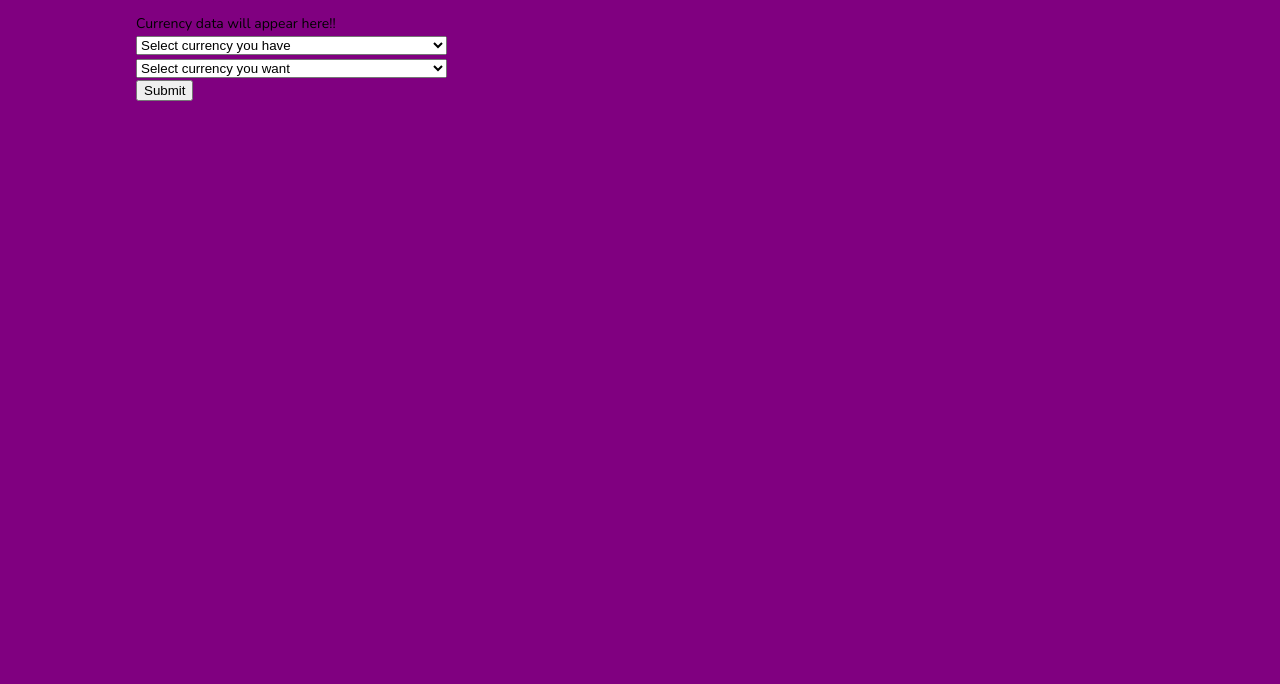
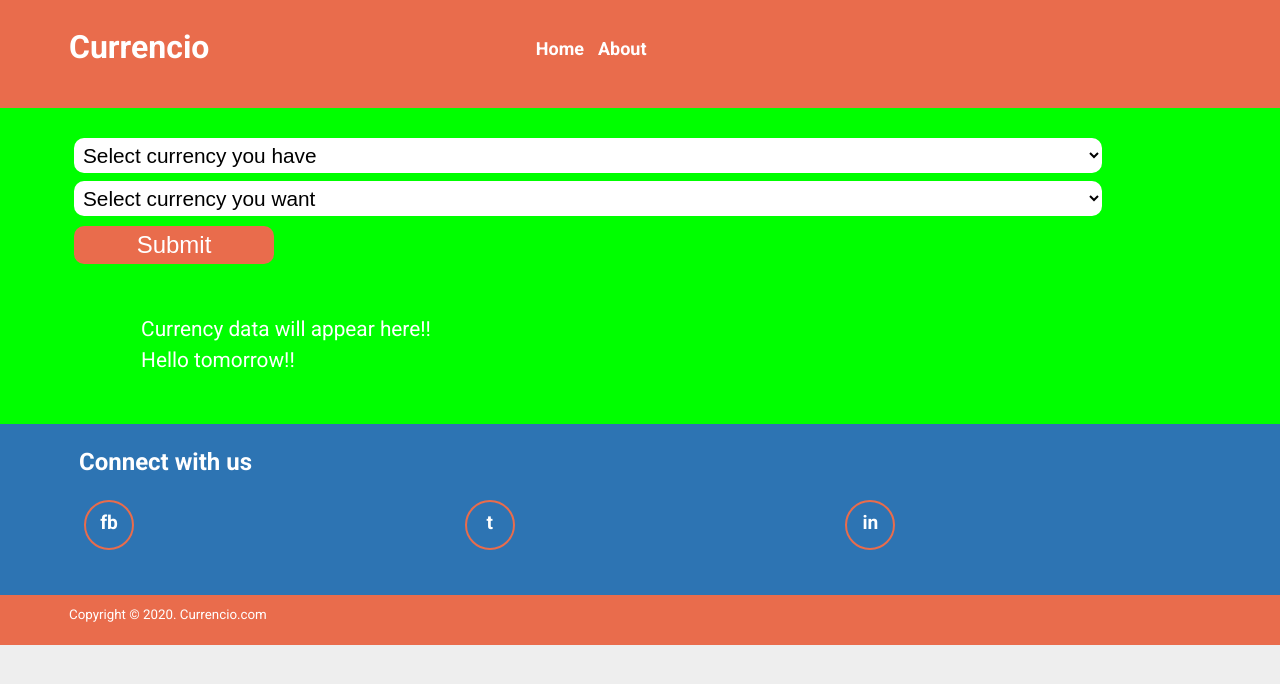
Before and after one commit to kevoh99/currency-converter, a website: page index.html in a window 1280 px wide. Drawn offline with nearby package versions, Linux system fonts and the light colour scheme.

Commit message:
First front end commit

```diff
--- a/index.html
+++ b/index.html
@@ -1,20 +1,40 @@
 <!DOCTYPE html>
-<html lang="en">
+<html>
 
 <head>
-    <meta charset="UTF-8">
-    <meta name="viewport" content="width=device-width, initial-scale=1.0">
-    <meta http-equiv="X-UA-Compatible" content="ie=edge">
+    <title>Currency Converter</title>
+    <link href="https://fonts.googleapis.com/css?family=Roboto:400,500,700&display=swap" rel="stylesheet">
     <link rel="stylesheet" href="styles.css">
-    <link href="https://fonts.googleapis.com/css?family=Nunito" rel="stylesheet">
-    <title>Currency Converter</title>
 </head>
 
 <body>
-    <div>Currency data will appear here!!</div>
+    <header>
+
+        <div class="container flexy">
+
+            <div class="branding">
+                <h1>Currencio</h1>
+            </div>
+
+            <div class="navigation">
+                <ul>
+                    <li class="current"><a href="#">Home</a></li>
+                    <li><a href="#">About</a></li>
+                    <!--<li><a href="#">Services</a></li>-->
+                </ul>
+            </div>
+
+        </div>
+
+    </header>
+
+
+    <div class="main-sec">
+
+        <div class="container">
+
             <form action="/request" method="POST">
-        <div>
-            <select name="currencyAtHand" id="currenccyAtHand">
+                <select name="currency-at-hand" id="currency-at-hand" class="form-ctrl">
                     <option disabled selected value="">Select currency you have</option>
                     <option value="AFN">Afghan afghani (AFN)</option>
                     <option value="ALL">Albanian lek (ALL)</option>
@@ -175,9 +195,7 @@
                     <option value="YER">Yemeni rial (YER)</option>
                     <option value="ZMW">Zambian kwacha (ZMW)</option>
                 </select>
-        </div>
-        <div>
-            <select name="currencyDesired" id="currencyDesired">
+                <select name="currency-desired" id="currency-desired" class="form-ctrl">
                     <option disabled selected value="">Select currency you want</option>
                     <option value="AFN">Afghan afghani (AFN)</option>
                     <option value="ALL">Albanian lek (ALL)</option>
@@ -338,14 +356,53 @@
                     <option value="YER">Yemeni rial (YER)</option>
                     <option value="ZMW">Zambian kwacha (ZMW)</option>
                 </select>
+                <button id="btn-1">Submit</button>
+            </form </div>
+
+            <!--another test start-->
+            <div class="container pushed">
+
+                <div class="results">Currency data will appear here!! <br /> Hello tomorrow!!</div>
+
             </div>
 
-        <div>
-            <input type="submit" value="Submit">
+
+            <!--another test ends-->
         </div>
 
-    </form>
-    <script src="currency-converter.js"></script>
+        <div class="social">
+            <div class="container">
+
+                <h2>Connect with us</h2>
+
+
+                <div class="flexy">
+
+                    <div class="one">
+                        <p class="rounded"><a href="#">fb</a></p>
+                    </div>
+
+                    <div class="two">
+                        <p class="rounded"><a href="#">t</a></p>
+
+                    </div>
+                    <div class="three">
+
+                        <p class="rounded"><a href="#">in</a>
+                        </p>
+
+                    </div>
+                </div>
+
+            </div>
+        </div>
+
+        <div class="footer">
+            <div class="container">
+                Copyright &copy; 2020. Currencio.com
+            </div>
+
+        </div>
 </body>
 
 </html>
--- a/styles.css
+++ b/styles.css
@@ -1,11 +1,198 @@
+/* Global CSS */
+
+* {
+  padding: 0;
+  margin: 0;
+  box-sizing: border-box;
+}
+
+p {
+  line-height: 1.6;
+  max-width: 50ch;
+  margin: 5px 0 5px 6px;
+}
+
 body {
-  font-family: "Nunito", Arial, Helvetica, sans-serif;
-  background-color: purple;
-  text-align: left;
-  font-size: 14px;
-  color: black;
-  padding: 10%;
-  padding-bottom: 5px;
-  padding-top: 5px;
-  line-height: 1.6;
+  color: #fff;
+  background: #eeeeee;
+  /* font: 16px/1.5 Roboto arial sans-serif; */
+  font-size: 16px;
+  line-height: 1.5;
+  font-family: "Roboto", sans-serif;
 }
+
+.container {
+  /* border: 1px solid #999; */
+  width: 90%;
+  margin: auto;
+  padding: 10px 5px;
+}
+
+.flexy {
+  display: flex;
+  justify-content: flex-end;
+}
+
+header {
+  background: #e96c4c;
+  min-height: 70px;
+}
+
+.main-sec {
+  background: #00ff00;
+  height: 400px;
+}
+
+.social {
+  background: #2d74b3;
+  min-height: 100px;
+  padding-bottom: 30px;
+}
+
+.social h2 {
+  padding: 10px;
+}
+
+.footer {
+  /* background: #eb347d; */
+  /*background: #999;*/
+  background: #e96c4c;
+  height: 50px;
+  font-size: smaller;
+  /* text-align: center; */
+}
+
+.branding {
+  flex: 1;
+}
+
+.branding h1 {
+  /* background: #cc0000; */
+  margin-top: 10px;
+  padding: 3px 5px 27px 10px;
+  padding-left: 0;
+  color: #fff;
+}
+
+.navigation {
+  flex: 1.5;
+  /*background: #ccc;*/
+  padding: 5px 0;
+}
+
+.navigation ul {
+  padding: 15px 0px 15px 5px;
+  margin: 5px 0 2px 0;
+  /*background: #0000ff;*/
+  padding-bottom: 18px;
+}
+
+.navigation li {
+  display: inline;
+  color: #fff;
+  /*background: #ffff00;*/
+  padding: 5px 5px;
+  margin: 0;
+  font-weight: bold;
+}
+
+.navigation a {
+  text-decoration: none;
+  color: #fff;
+  font-size: 18px;
+}
+
+.rounded {
+  width: 50px;
+  height: 50px;
+  border: 2px solid #e96c4c;
+  border-radius: 50%;
+  text-align: center;
+  padding-top: 6px;
+  margin-left: 15px;
+  margin-top: 10px;
+}
+
+.one {
+  /*background: #ff0;*/
+  flex: 1;
+  color: #fff;
+}
+
+.one a {
+  color: #fff;
+  text-decoration: none;
+  font-size: larger;
+  font-weight: bold;
+}
+
+.two {
+  /*background: #f0f;*/
+  flex: 1;
+  color: #fff;
+}
+
+.two a {
+  color: #fff;
+  text-decoration: none;
+  font-size: larger;
+  font-weight: bold;
+}
+
+.three {
+  /*background: #ff0;*/
+  flex: 1;
+  color: #fff;
+}
+
+.three a {
+  color: #fff;
+  text-decoration: none;
+  font-size: larger;
+  font-weight: bold;
+}
+
+#currency-at-hand {
+  margin: 20px 10px 5px 5px;
+  padding: 5px;
+  border: none;
+  border-radius: 10px;
+  background: #ffffff;
+  /* background: #ff00ff; */
+}
+
+#currency-desired {
+  margin: 3px 10px 5px 5px;
+  padding: 5px;
+  border: none;
+  border-radius: 10px;
+  background: #ffffff;
+  /*background: #ff00ff;*/
+}
+
+.form-ctrl {
+  font-size: 1.3rem;
+  width: 90%;
+}
+
+#btn-1 {
+  margin: 5px 10px 10px 5px;
+  width: 200px;
+  padding: 5px;
+  color: #ffffff;
+  border: none;
+  border-radius: 10px;
+  background: #e96c4c;
+  font-size: 1.5rem;
+}
+
+.results {
+  padding: 10px;
+  font-size: 1.3rem;
+  /* background: #990000; */
+  min-height: 100px; /* Take note when implementing the "waiting" icon */
+}
+
+.pushed {
+  margin-top: 20px;
+}
```
Lines whose indentation alone changed are shown as unchanged.
